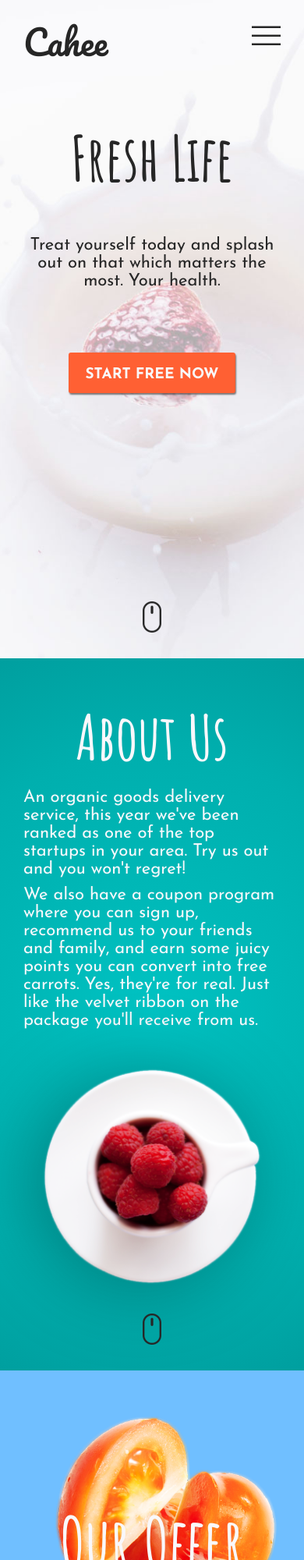
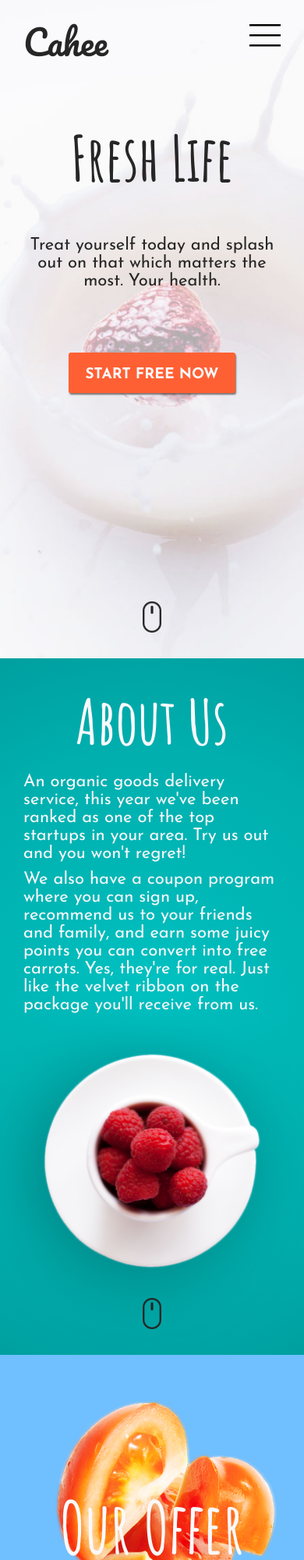
Before and after one commit to coding24seven/Fresh-life, a website: page index.html in a window 390 px wide. Shown: the top 2000 px of the page at 78% size. Drawn offline with Linux system fonts and the light colour scheme.

Commit message:
burger and top links fixed

```diff
--- a/index.html
+++ b/index.html
@@ -39,20 +39,25 @@
 
       <!--, HEADER WITH NAVABAR  -->
       <div class="header">
-        <h1 class="header__brand"><a href="/">Cahee</a></h1>
+        <h1 class="header__brand"><a href="./">Cahee</a></h1>
 
         <!-- CHECKBOX FOR MENU ON/OFF -->
         <input
+          id="i-toggle-navbar"
           class="header__checkbox"
-          id="i-toggle-navbar"
           type="checkbox">
 
         <!-- HAMBURGER TO TOGGLE CHECKBOX ON/OFF -->
         <label class="burger" for="i-toggle-navbar">
-          <div>&horbar;</div>
-          <div>&horbar;</div>
-          <div>&horbar;</div>
-
+          <svg>
+            <line x1="0" y1="0" x2="40" y2="0" />
+          </svg>
+          <svg>
+            <line x1="0" y1="0" x2="40" y2="0" />
+          </svg>
+          <svg>
+            <line x1="0" y1="0" x2="40" y2="0" />
+          </svg>
         </label>
 
         <!-- NAVBAR MENU -->
@@ -357,7 +362,7 @@
   <section class="footer" id="footer">
     <div class="footer__container container">
       <div class="footer__copyright footer__item">&copy; 2019 AW. All rights reserved</div>
-      <a class="footer__brand footer__item" href="/">Cahee</a>
+      <a class="footer__brand footer__item" href="./">Cahee</a>
       <div class="footer__author footer__item">Designed by Intelligent Designer</div>
     </div>
   </section>
--- a/sass/components/_burger.scss
+++ b/sass/components/_burger.scss
@@ -1,64 +1,84 @@
+///
+/// VARIABLES
+$bar-height: 5px; // height of each burger bar
+$space-between-bars: 8px; // vertical gap between bars
+
 ///
 /// MIXINS
 //. CROSS THE BARS OF THE BURGER
 @mixin cross-burger-bars {
-  &>div:nth-child(1) {
-    transform: translateY(1.06rem) rotate(135deg);
+  & > svg:nth-child(1) {
+    transform: translateY($bar-height) rotate(135deg);
   }
-  &>div:nth-child(2) {
+  & > svg:nth-child(2) {
     transform: scale(0);
   }
-  &>div:nth-child(3) {
-    transform: translateY(-1.06rem) rotate(-135deg);
+  & > svg:nth-child(3) {
+    transform: translateY(-$bar-height) rotate(-135deg);
   }
 }
-//. SIZE UP THE CROSSED BARS OF THE BURGER
-@mixin scale-up-crossed-bars {
-  &>div:nth-child(1) {
-    transform: scale(1.2) translateY(.9rem) rotate(135deg);
+//. THICKEN THE CROSSED BARS OF THE BURGER (for non-touchscreen only)
+@mixin thicken-crossed-bars {
+  & > svg:nth-child(1) {
+    line {
+      stroke-width: calc(#{$bar-height} + 2px);
+    }
   }
-  &>div:nth-child(3) {
-    transform: scale(1.2) translateY(-.9rem) rotate(-135deg);
+  & > svg:nth-child(3) {
+    line {
+      stroke-width: calc(#{$bar-height} + 2px);
+    }
   }
 }
 
-//. SHRINK THE BURGER VERTICALLY
+//. SHRINK THE BURGER VERTICALLY (for non-touchscreen only)
 @mixin shrink-burger {
-  &>div:nth-child(1) {
-    transform: translateY(.2rem);
+  & > svg:nth-child(1) {
+    transform: translateY(calc(#{$space-between-bars} / -2));
   }
-  &>div:nth-child(3) {
-    transform: translateY(-.2rem);
+  & > svg:nth-child(3) {
+    transform: translateY(calc(#{$space-between-bars} / 2));
+  }
+}
+
+//. GIVE BURGER ITS STARTING NEUTRAL LOOK
+@mixin normalize-burger {
+  // <svg> top bar of hamburger
+  & > svg:nth-child(1) {
+    transform: translateY(-$space-between-bars);
+  }
+  // <svg> bottom bar of hamburger
+  & > svg:nth-child(3) {
+    transform: translateY($space-between-bars);
   }
 }
 
 ///
-/// <div> || <a> || <label> BURGER LINK
+/// <div> || <a> || <label> BURGER
 .burger {
   display: none;
-  transform: translate(1rem, -15%);
-  // width and height below are for 'background-lines' version of burger
-  // width: 3rem;
-  // height: 2.13rem;
-  // position: relative;
-  padding: 1rem;
+  transform: translate(1rem, -15%); // reposition the burger on page
+  padding: calc(#{$space-between-bars} * 2) 1rem; // give clickable size to burger as originally is has the size of the middle bar only
   cursor: pointer;
   user-select: none;
-  text-decoration: none;
-  transition: all .2s .05s;
+  text-decoration: none; // for a link burger only
 
-  @media(max-width: $bp-burger) {
+  @media (max-width: $bp-burger) {
     display: block;
   }
 
+  // rest the burger bars at starting point
+  @include normalize-burger;
+
   // change burger appearance when it is hovered and the menu is off (.js-menu-on is false )
   &:hover:not(.js-menu-on) {
-    @include shrink-burger;
+    //TODO: comment out on touchscreens
+    // @include shrink-burger;
   }
 
   // change crossed-burger appearance when it is hovered and the menu is on (.js-menu-on is true )
   &:hover.js-menu-on {
-    @include scale-up-crossed-bars;
+    @include thicken-crossed-bars;
   }
 
   // cross 2 bars together and hide 1 bar when burger is clicked and so .js-menu-on added
@@ -66,28 +86,26 @@
     @include cross-burger-bars;
   }
 
-  //. <div> all bars of hamburger
-  &>div {
-    // width and height below are for 'background-lines' version of burger
-    // width: 3rem;
-    // height: .2rem;
-    // background-color: $blackish-color;
-    // border-radius: .3rem;
+  //. <svg> all bars of hamburger
+  & > svg {
+    display: block;
+    height: $bar-height;
+    width: 40px;
 
-    // HTML '&horbar;' version of burger
-    color: $blackish-color;
-    line-height: .3;
-    font-size: 3.7rem;
-    font-weight: 400;
-    // font-family: Arial;
+    line {
+      stroke: black;
+      stroke-width: $bar-height;
+      transition: all 0.09s 0.02s;
+    }
   }
-  //. <div> top and bottom bars of hamburger
-  &>div:nth-child(1),
-  &>div:nth-child(3) {
-    transition: all .09s .02s ease-in-out;
+
+  //. <svg> top and bottom bars of hamburger
+  & > svg:nth-child(1),
+  & > svg:nth-child(3) {
+    transition: all 0.09s 0.02s ease-in-out;
   }
-  //. <div> middle bar of hamburger
-  &>div:nth-child(2) {
-    transition: all .04s .02s;
+  //. <svg> middle bar of hamburger
+  & > svg:nth-child(2) {
+    transition: all 0.04s 0.02s;
   }
 }
--- a/sass/components/_header.scss
+++ b/sass/components/_header.scss
@@ -28,11 +28,13 @@
     visibility: visible;
     opacity: 1;
   }
+
   // CROSS THE BARS OF BURGER WHEN CHECKBOX CHECKED
   &__checkbox:checked ~ .burger {
     @include cross-burger-bars;
     &:hover {
-      @include scale-up-crossed-bars;
+      //TODO: comment out on touchscreens
+      // @include thicken-crossed-bars;
     }
   }
 
--- a/sass/components/_scroll-link.scss
+++ b/sass/components/_scroll-link.scss
@@ -5,10 +5,8 @@
   left: 50%;
   transform: translateX(-50%);
   bottom: 3rem;
-  // text-align: center;
 
   //. <img> IMAGE OF SCROLL LINK
   &__icon {
-
   }
 }
--- a/sass/sections/_about.scss
+++ b/sass/sections/_about.scss
@@ -19,6 +19,9 @@
       padding-top: 5rem;
       padding-bottom: 11rem;
       flex-direction: column;
+    }
+    @media (max-width: em(500)) {
+      padding-top: 3rem;
     }
   }
 
--- a/sass/sections/_blog.scss
+++ b/sass/sections/_blog.scss
@@ -10,6 +10,9 @@
     flex-direction: column;
     align-items: center;
     color: white;
+    @media (max-width: em(500)) {
+      padding-top: 3rem;
+    }
   }
 
   //. <h4> HEADING
--- a/sass/sections/_contact.scss
+++ b/sass/sections/_contact.scss
@@ -10,6 +10,7 @@
     padding-bottom: 11rem;
     overflow: auto; // so its height grows to contain floated elements
     @media(max-width: em(500)) {
+      padding-top: 4rem;
       padding-left: 4rem;
       padding-right: 4rem;
     }
--- a/sass/sections/_gallery.scss
+++ b/sass/sections/_gallery.scss
@@ -8,7 +8,10 @@
 		padding-bottom: 11rem;
 		display: flex;
 		flex-direction: column;
-		align-items: center;
+    align-items: center;
+    @media (max-width: em(500)) {
+      padding-top: 3rem;
+    }
 	}
 
 	//. <div> BOX FOR HEADING AND DESCRIPTION
```
Also changed, not shown: css/style.css.
